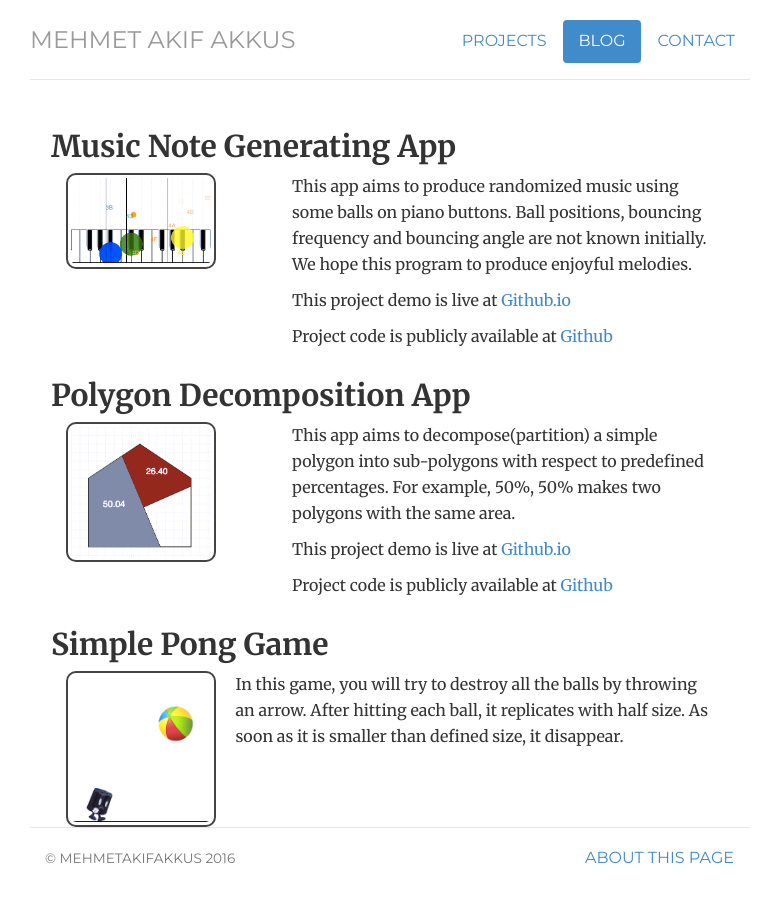
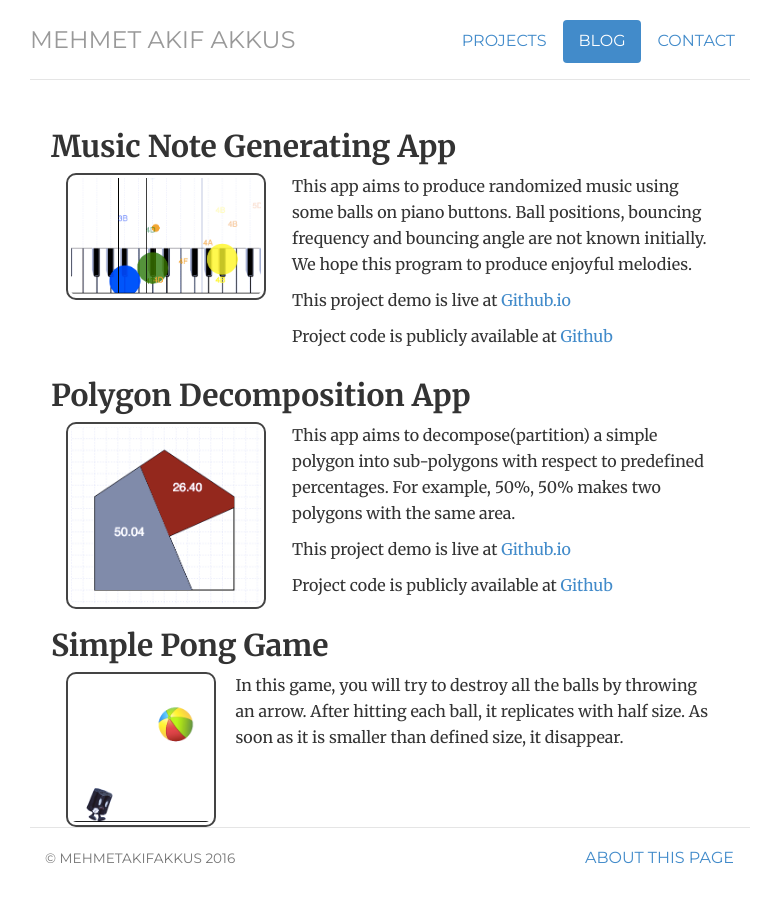
Before and after one commit to mehmetakifakkus/mehmetakifakkus.github.io, a Jekyll site: the page built from projects/index.html, in a window 1280 px wide. Shown: the whole page, without its empty margins (250-1014 px from the left). Built offline with Jekyll 4.4.1, drawn with Linux system fonts in a browser that asks for light colours.

Commit message:
Update index.html

```diff
--- a/projects/index.html
+++ b/projects/index.html
@@ -9,7 +9,7 @@ title: Projects
                 <h2>Music Note Generating App</h2>
                 <div class="col-sm-4">
                   <a href=" musicGeneration/ ">
-                    <img width = "150px" src="/img/musicGeneration-thumbnail.png" alt="Artwork images/musicGeneration-thumbnail.png">
+                    <img width = "200px" src="/img/musicGeneration-thumbnail.png" alt="Artwork images/musicGeneration-thumbnail.png">
                   </a>
                 </div>
                 <div class="col-sm-8">
@@ -24,7 +24,7 @@ title: Projects
                 <h2>Polygon Decomposition App</h2>
                 <div class="col-sm-4">
                   <a href="partitioning/ ">
-                    <img width = "150px" src="/img/partitioning-thumbnail.png" alt="Artwork images/partitioning-thumbnail.png">
+                    <img width = "200px" src="/img/partitioning-thumbnail.png" alt="Artwork images/partitioning-thumbnail.png">
                   </a>
                 </div>
                 <div class="col-sm-8">
```
